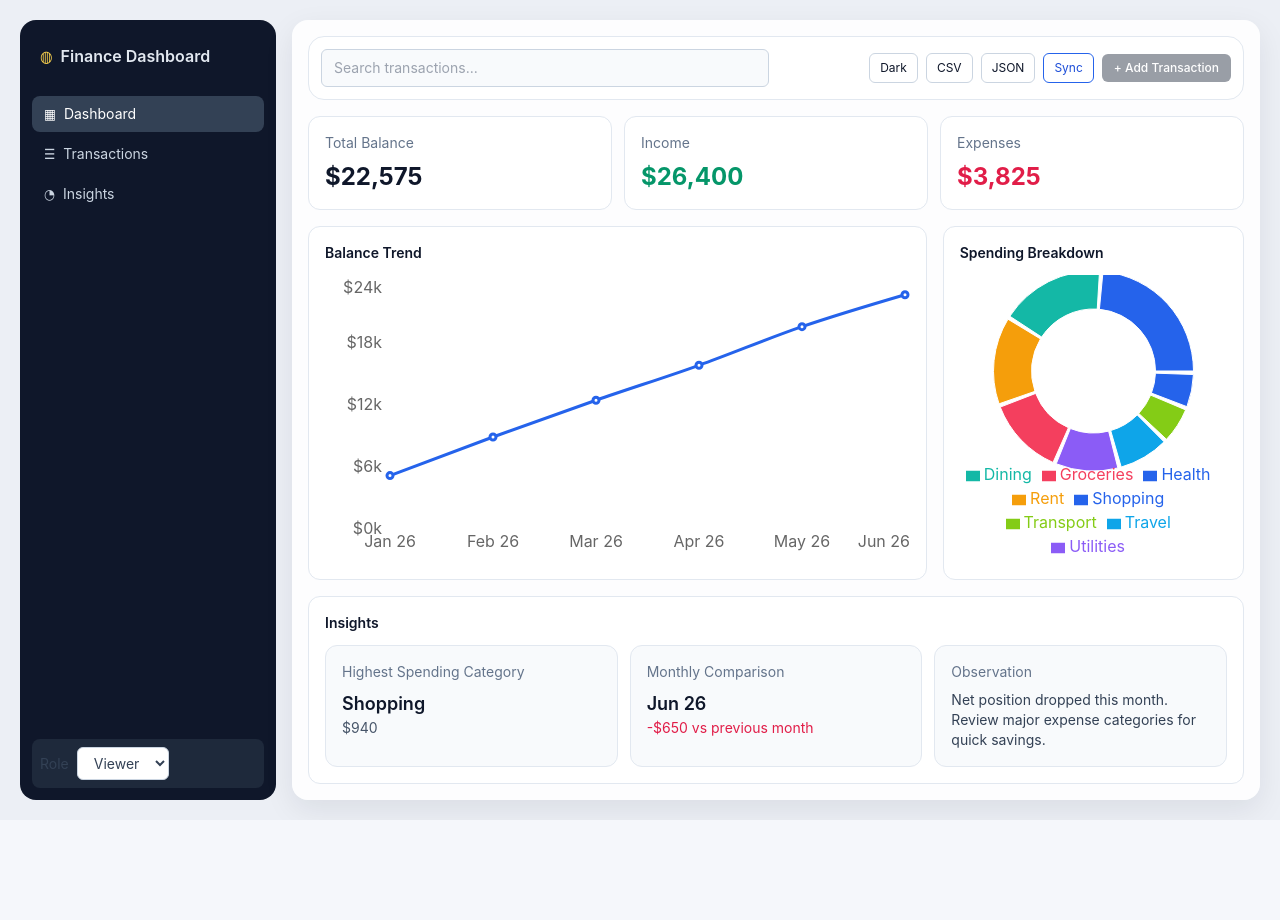
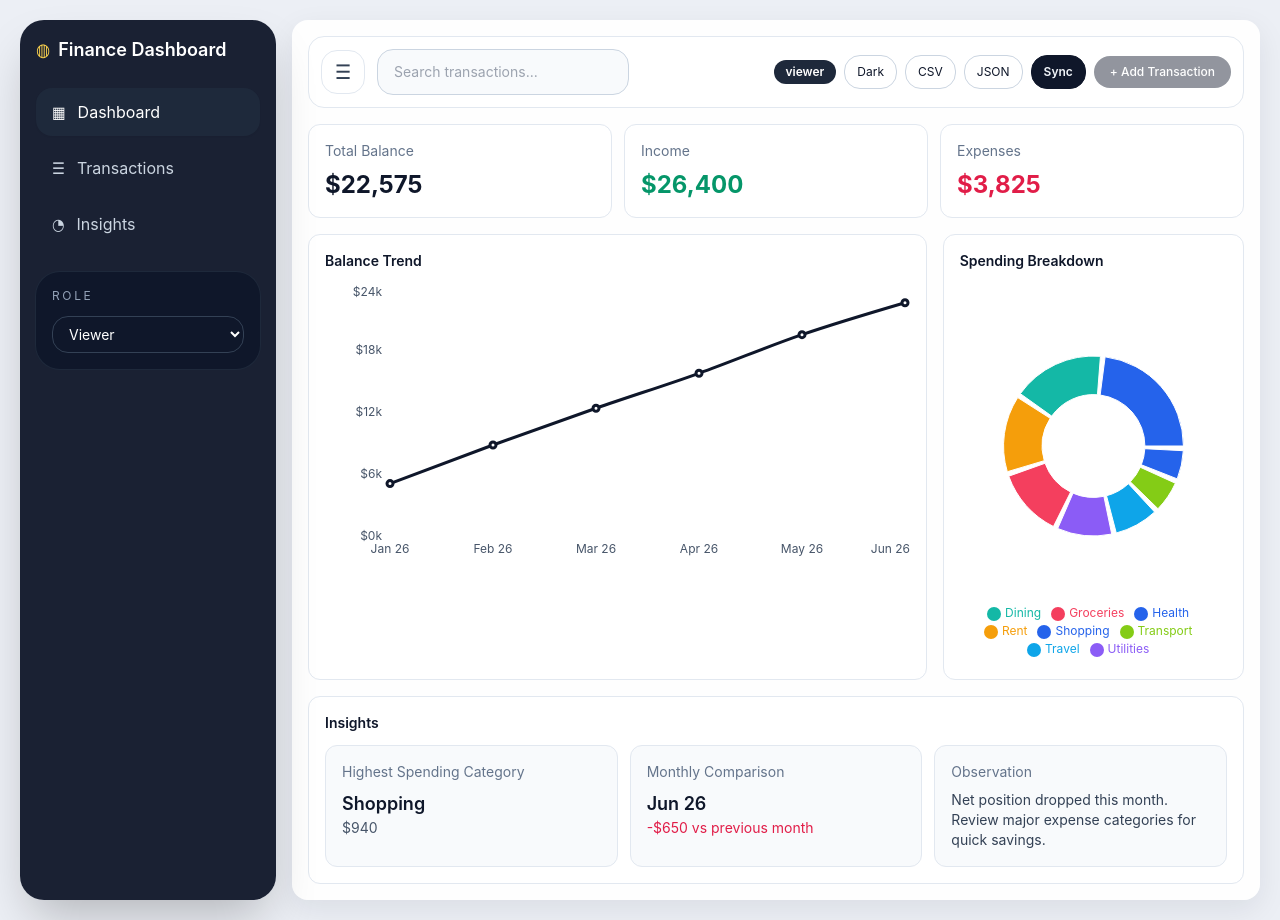
Before and after one commit to navneetsharma212006/Financial-Dashboard-UI, a React (Vite) app: page / in a window 1280 px wide. Before the commit the page ends 820 px from the top, so only its background shows below. Built offline with nearby package versions, Linux system fonts and the light colour scheme.

Commit message:
Updated transactions layout and fixed dashboard UI

```diff
--- a/src/App.jsx
+++ b/src/App.jsx
@@ -26,10 +26,21 @@ const App = () => {
   const [modalOpen, setModalOpen] = useState(false)
   const [editingTx, setEditingTx] = useState(null)
   const [activeView, setActiveView] = useState('dashboard')
+  const [sidebarOpen, setSidebarOpen] = useState(false)
+  const [sidebarCollapsed, setSidebarCollapsed] = useState(false)
 
   const openAddModal = () => {
     setEditingTx(null)
     setModalOpen(true)
+  }
+
+  const handleSidebarToggle = () => {
+    const isMobile = window.matchMedia('(max-width: 1023px)').matches
+    if (isMobile) {
+      setSidebarOpen((current) => !current)
+      return
+    }
+    setSidebarCollapsed((current) => !current)
   }
 
   const openEditModal = (item) => {
@@ -49,9 +60,15 @@ const App = () => {
 
   return (
     <main className="min-h-screen bg-[#eceff5] p-3 dark:bg-slate-950 sm:p-5">
-      <div className="mx-auto flex max-w-[1300px] flex-col gap-4 lg:flex-row">
-        <Sidebar activeView={activeView} onChangeView={setActiveView} />
-        <div className="min-w-0 flex-1 rounded-2xl bg-white/90 p-3 shadow-card dark:bg-slate-950 sm:p-4">
+      <div className="mx-auto flex w-full max-w-[1400px] gap-4 lg:flex-row">
+        <Sidebar
+          activeView={activeView}
+          onChangeView={setActiveView}
+          isOpen={sidebarOpen}
+          collapsed={sidebarCollapsed}
+          onClose={() => setSidebarOpen(false)}
+        />
+        <div className="min-w-0 flex-1 rounded-2xl bg-white/95 p-3 shadow-card transition duration-300 dark:bg-slate-950 sm:p-4">
           <Topbar
             searchQuery={searchQuery}
             onSearch={setSearchQuery}
@@ -63,6 +80,7 @@ const App = () => {
             syncStatus={syncStatus}
             onThemeToggle={() => setTheme(theme === 'dark' ? 'light' : 'dark')}
             theme={theme}
+            onMenuToggle={handleSidebarToggle}
           />
 
           {activeView === 'dashboard' && <DashboardView transactions={transactions} />}
--- a/src/components/common/RoleSwitcher.jsx
+++ b/src/components/common/RoleSwitcher.jsx
@@ -4,17 +4,14 @@ const RoleSwitcher = () => {
   const { role, setRole } = useFinance()
 
   return (
-    <label className="flex items-center gap-2 text-sm text-slate-700 dark:text-slate-200">
-      Role
     <select
       value={role}
       onChange={(e) => setRole(e.target.value)}
-        className="rounded-md border border-slate-300 bg-white px-3 py-1.5 text-sm outline-none ring-brand-500 focus:ring-2 dark:border-slate-600 dark:bg-slate-800 dark:text-slate-100"
+      className="w-full rounded-2xl border border-slate-700 bg-slate-900 px-3 py-2 text-sm text-white outline-none transition focus:border-slate-500 focus:ring-2 focus:ring-slate-500"
     >
       <option value="viewer">Viewer</option>
       <option value="admin">Admin</option>
     </select>
-    </label>
   )
 }
 
--- a/src/components/dashboard/BalanceTrendChart.jsx
+++ b/src/components/dashboard/BalanceTrendChart.jsx
@@ -1,23 +1,46 @@
 import { Line, LineChart, ResponsiveContainer, Tooltip, XAxis, YAxis } from 'recharts'
 import { getBalanceTrend } from '../../utils/analytics'
 import { formatCurrency } from '../../utils/formatters'
+import { useFinance } from '../../context/FinanceContext'
 import EmptyState from '../common/EmptyState'
 
 const BalanceTrendChart = ({ transactions }) => {
+  const { theme } = useFinance()
   const data = getBalanceTrend(transactions)
+  const lineColor = theme === 'dark' ? '#f8fafc' : '#0f172a'
 
   if (!data.length) {
     return <EmptyState title="No trend data yet" hint="Add transactions to see how your balance changes over time." />
   }
 
   return (
-    <div className="h-64 sm:h-72">
+    <div className="h-64 sm:h-72 min-w-0">
       <ResponsiveContainer width="100%" height="100%">
         <LineChart data={data}>
-          <XAxis dataKey="month" tickLine={false} axisLine={false} />
-          <YAxis tickFormatter={(v) => `$${Math.round(v / 1000)}k`} tickLine={false} axisLine={false} />
-          <Tooltip formatter={(value) => formatCurrency(value)} />
-          <Line type="monotone" dataKey="balance" stroke="#2563eb" strokeWidth={3} dot={{ r: 3 }} />
+          <XAxis
+            dataKey="month"
+            tickLine={false}
+            axisLine={false}
+            tick={{ fill: theme === 'dark' ? '#cbd5e1' : '#475569', fontSize: 12 }}
+          />
+          <YAxis
+            tickFormatter={(v) => `$${Math.round(v / 1000)}k`}
+            tickLine={false}
+            axisLine={false}
+            tick={{ fill: theme === 'dark' ? '#cbd5e1' : '#475569', fontSize: 12 }}
+          />
+          <Tooltip
+            formatter={(value) => formatCurrency(value)}
+            labelStyle={{ color: '#f8fafc', fontWeight: 600 }}
+            itemStyle={{ color: '#f8fafc' }}
+            contentStyle={{
+              backgroundColor: theme === 'dark' ? '#0f172a' : '#111827',
+              border: '1px solid rgba(148, 163, 184, 0.2)',
+              borderRadius: 12,
+              padding: '10px',
+            }}
+          />
+          <Line type="monotone" dataKey="balance" stroke={lineColor} strokeWidth={3} dot={{ r: 3 }} />
         </LineChart>
       </ResponsiveContainer>
     </div>
--- a/src/components/dashboard/SpendingBreakdownChart.jsx
+++ b/src/components/dashboard/SpendingBreakdownChart.jsx
@@ -9,20 +9,41 @@ const SpendingBreakdownChart = ({ transactions }) => {
   const data = getCategorySpending(transactions)
 
   if (!data.length) {
-    return <EmptyState title="No expense categories yet" hint="Expense transactions will appear here as a category split." />
+    return (
+      <EmptyState
+        title="No expense categories yet"
+        hint="Expense transactions will appear here as a category split."
+      />
+    )
   }
 
   return (
-    <div className="h-64 sm:h-72">
+    <div className="w-full h-[260px] sm:h-[320px] md:h-[380px]">
       <ResponsiveContainer width="100%" height="100%">
         <PieChart>
-          <Pie data={data} dataKey="value" nameKey="name" innerRadius={62} outerRadius={100} paddingAngle={2}>
+          <Pie
+            data={data}
+            dataKey="value"
+            nameKey="name"
+            cx="50%"
+            cy="50%"
+            innerRadius="40%"
+            outerRadius="70%"
+            paddingAngle={3}
+          >
             {data.map((entry, idx) => (
               <Cell key={entry.name} fill={COLORS[idx % COLORS.length]} />
             ))}
           </Pie>
+
           <Tooltip formatter={(value) => formatCurrency(value)} />
-          <Legend />
+
+          <Legend
+            verticalAlign="bottom"
+            align="center"
+            iconType="circle"
+            wrapperStyle={{ fontSize: "12px" }}
+          />
         </PieChart>
       </ResponsiveContainer>
     </div>
--- a/src/components/layout/Sidebar.jsx
+++ b/src/components/layout/Sidebar.jsx
@@ -1,3 +1,4 @@
+import { useFinance } from '../../context/FinanceContext'
 import RoleSwitcher from '../common/RoleSwitcher'
 
 const NAV_ITEMS = [
@@ -6,36 +7,81 @@ const NAV_ITEMS = [
   { key: 'insights', label: 'Insights', icon: '◔' },
 ]
 
-const Sidebar = ({ activeView, onChangeView }) => {
+const Sidebar = ({ activeView, onChangeView, isOpen, onClose, collapsed }) => {
+  const showLabels = !collapsed
+
   return (
-    <aside className="flex w-full flex-col rounded-2xl bg-slate-900 p-3 text-slate-200 lg:min-h-[85vh] lg:w-64">
-      <div className="flex items-center gap-2 px-2 py-3 text-base font-semibold">
+    <>
+      <div
+        className={`fixed inset-0 z-30 bg-slate-950/40 transition-opacity duration-300 lg:hidden ${
+          isOpen ? 'pointer-events-auto opacity-100' : 'pointer-events-none opacity-0'
+        }`}
+        onClick={onClose}
+      />
+
+      <aside
+        className={`fixed inset-y-0 left-0 z-40 overflow-y-auto rounded-r-3xl border-r border-slate-800 bg-slate-950/95 p-4 text-slate-100 shadow-2xl transition-all duration-300 ${
+          isOpen ? 'w-72 translate-x-0' : '-translate-x-full w-72'
+        } lg:static lg:translate-x-0 ${
+          collapsed ? 'lg:w-20 lg:px-2' : 'lg:w-64 lg:px-4'
+        } lg:h-auto lg:rounded-3xl lg:border-0 lg:bg-slate-900/95`}
+      >
+        {/* Header */}
+        <div className="flex items-center justify-between gap-3">
+          <div className={`flex items-center gap-2 text-lg font-semibold text-white ${collapsed ? 'justify-center w-full' : ''}`}>
             <span className="text-amber-300">◍</span>
-        <span>Finance Dashboard</span>
+            <span className={`${showLabels ? 'block' : 'hidden lg:block'}`}>
+              Finance Dashboard
+            </span>
           </div>
 
-      <nav className="mt-4 flex flex-col gap-1">
+          <button
+            type="button"
+            onClick={onClose}
+            className="rounded-xl bg-slate-800 p-2 text-slate-200 transition hover:bg-slate-700 lg:hidden"
+          >
+            <span className="text-lg">×</span>
+          </button>
+        </div>
+
+        {/* Navigation */}
+        <nav className={`mt-6 flex flex-col gap-2 ${collapsed ? 'items-center' : ''}`}>
           {NAV_ITEMS.map((item) => (
             <button
               key={item.key}
               type="button"
-            onClick={() => onChangeView(item.key)}
-            className={`flex items-center gap-2 rounded-lg px-3 py-2 text-left text-sm transition ${
-              activeView === item.key ? 'bg-slate-700 text-white' : 'text-slate-300 hover:bg-slate-800'
+              onClick={() => {
+                onChangeView(item.key)
+                onClose()
+              }}
+              className={`flex items-center rounded-2xl transition duration-200 ${
+                showLabels ? 'justify-start gap-3 px-4 py-3' : 'justify-center px-3 py-3'
+              } ${
+                activeView === item.key
+                  ? 'bg-slate-800 text-white shadow-sm'
+                  : 'text-slate-300 hover:bg-slate-800 hover:text-white'
               }`}
             >
-            <span>{item.icon}</span>
+              <span className="text-base">{item.icon}</span>
+              <span className={`${showLabels ? 'inline' : 'hidden'}`}>
                 {item.label}
+              </span>
             </button>
           ))}
         </nav>
 
-      <div className="mt-6 lg:mt-auto">
-        <div className="rounded-lg bg-slate-800 p-2">
+        {/* Role Section */}
+        {showLabels && (
+          <div className="mt-6 rounded-3xl bg-slate-900 p-4 ring-1 ring-slate-800">
+            <p className="mb-3 text-xs uppercase tracking-[0.22em] text-slate-400">
+              Role
+            </p>
+
             <RoleSwitcher />
           </div>
-      </div>
+        )}
       </aside>
+    </>
   )
 }
 
--- a/src/components/layout/Topbar.jsx
+++ b/src/components/layout/Topbar.jsx
@@ -9,44 +9,61 @@ const Topbar = ({
   syncStatus,
   onThemeToggle,
   theme,
+  onMenuToggle,
 }) => {
   return (
     <header className="mb-4 rounded-2xl border border-slate-200 bg-white p-3 dark:border-slate-700 dark:bg-slate-900">
-      <div className="flex flex-col gap-3 md:flex-row md:items-center md:justify-between">
+      <div className="flex flex-col gap-4 md:flex-row md:items-center md:justify-between">
+        <div className="flex items-center gap-3">
+          <button
+            type="button"
+            onClick={onMenuToggle}
+            className="inline-flex h-11 w-11 items-center justify-center rounded-2xl border border-slate-200 bg-white text-slate-700 transition hover:border-slate-300 hover:bg-slate-50 focus:outline-none focus:ring-2 focus:ring-slate-500 dark:border-slate-700 dark:bg-slate-900 dark:text-slate-100"
+          >
+            <span className="text-xl">☰</span>
+            <span className="sr-only">Toggle sidebar</span>
+          </button>
+
+          <div className="min-w-0 flex-1">
             <input
               type="search"
               value={searchQuery}
               onChange={(e) => onSearch(e.target.value)}
               placeholder="Search transactions..."
-          className="w-full rounded-md border border-slate-300 bg-slate-50 px-3 py-2 text-sm outline-none ring-brand-500 focus:ring-2 dark:border-slate-600 dark:bg-slate-800 dark:text-slate-100 md:max-w-md"
+              className="w-full rounded-2xl border border-slate-300 bg-slate-50 px-4 py-3 text-sm outline-none ring-slate-500 transition focus:border-slate-500 focus:ring-2 dark:border-slate-600 dark:bg-slate-800 dark:text-slate-100"
             />
+          </div>
+        </div>
 
         <div className="flex flex-wrap items-center gap-2">
+          <span className="hidden rounded-full bg-slate-800 px-3 py-1 text-xs font-semibold text-white sm:inline-flex">
+            {role}
+          </span>
           <button
             type="button"
             onClick={onThemeToggle}
-            className="rounded-md border border-slate-300 px-2.5 py-1.5 text-xs dark:border-slate-600 dark:text-slate-200"
+            className="rounded-2xl border border-slate-300 px-3 py-2 text-xs dark:border-slate-600 dark:text-slate-200"
           >
             {theme === 'dark' ? 'Light' : 'Dark'}
           </button>
           <button
             type="button"
             onClick={onExportCSV}
-            className="rounded-md border border-slate-300 px-2.5 py-1.5 text-xs dark:border-slate-600 dark:text-slate-200"
+            className="rounded-2xl border border-slate-300 px-3 py-2 text-xs dark:border-slate-600 dark:text-slate-200"
           >
             CSV
           </button>
           <button
             type="button"
             onClick={onExportJSON}
-            className="rounded-md border border-slate-300 px-2.5 py-1.5 text-xs dark:border-slate-600 dark:text-slate-200"
+            className="rounded-2xl border border-slate-300 px-3 py-2 text-xs dark:border-slate-600 dark:text-slate-200"
           >
             JSON
           </button>
           <button
             type="button"
             onClick={onMockSync}
-            className="rounded-md border border-brand-500 px-2.5 py-1.5 text-xs text-brand-600"
+            className="rounded-2xl border border-slate-900 bg-slate-900 px-3 py-2 text-xs font-semibold text-slate-100 transition hover:bg-slate-800 dark:border-slate-200 dark:bg-slate-200 dark:text-slate-950"
           >
             {syncStatus === 'syncing' ? 'Syncing...' : 'Sync'}
           </button>
@@ -54,7 +71,7 @@ const Topbar = ({
             type="button"
             disabled={role !== 'admin'}
             onClick={onAdd}
-            className="rounded-md bg-slate-800 px-3 py-1.5 text-xs font-medium text-white disabled:cursor-not-allowed disabled:opacity-45"
+            className="rounded-2xl bg-slate-900 px-4 py-2 text-xs font-medium text-white disabled:cursor-not-allowed disabled:opacity-45"
           >
             + Add Transaction
           </button>
--- a/src/components/transactions/TransactionFormModal.jsx
+++ b/src/components/transactions/TransactionFormModal.jsx
@@ -78,7 +78,7 @@ const TransactionFormModal = ({ open, onClose, onSubmit, initialValue, categorie
           <button type="button" onClick={onClose} className="rounded-md border border-slate-300 px-3 py-2 text-sm dark:border-slate-600 dark:text-slate-200">
             Cancel
           </button>
-          <button type="submit" className="rounded-md bg-brand-600 px-3 py-2 text-sm font-medium text-white">
+          <button type="submit" className="rounded-md bg-slate-900 px-3 py-2 text-sm font-medium text-white transition hover:bg-slate-800 dark:bg-slate-100 dark:text-slate-950 dark:hover:bg-slate-200">
             Save
           </button>
         </div>
--- a/src/components/transactions/TransactionsToolbar.jsx
+++ b/src/components/transactions/TransactionsToolbar.jsx
@@ -10,13 +10,13 @@ const TransactionsToolbar = () => {
         value={searchQuery}
         onChange={(e) => setSearchQuery(e.target.value)}
         placeholder="Search category, note or amount"
-        className="rounded-md border border-slate-300 bg-white px-3 py-2 text-sm outline-none ring-brand-500 focus:ring-2 dark:border-slate-600 dark:bg-slate-800 dark:text-slate-100"
+        className="rounded-md border border-slate-300 bg-white px-3 py-2 text-sm outline-none ring-slate-500 focus:ring-2 dark:border-slate-600 dark:bg-slate-800 dark:text-slate-100"
       />
 
       <select
         value={filters.type}
         onChange={(e) => setFilters({ type: e.target.value })}
-        className="rounded-md border border-slate-300 bg-white px-3 py-2 text-sm outline-none ring-brand-500 focus:ring-2 dark:border-slate-600 dark:bg-slate-800 dark:text-slate-100"
+        className="rounded-md border border-slate-300 bg-white px-3 py-2 text-sm outline-none ring-slate-500 focus:ring-2 dark:border-slate-600 dark:bg-slate-800 dark:text-slate-100"
       >
         <option value="all">All Types</option>
         <option value="income">Income</option>
@@ -26,7 +26,7 @@ const TransactionsToolbar = () => {
       <select
         value={filters.category}
         onChange={(e) => setFilters({ category: e.target.value })}
-        className="rounded-md border border-slate-300 bg-white px-3 py-2 text-sm outline-none ring-brand-500 focus:ring-2 dark:border-slate-600 dark:bg-slate-800 dark:text-slate-100"
+        className="rounded-md border border-slate-300 bg-white px-3 py-2 text-sm outline-none ring-slate-500 focus:ring-2 dark:border-slate-600 dark:bg-slate-800 dark:text-slate-100"
       >
         <option value="all">All Categories</option>
         {categories.map((category) => (
@@ -39,7 +39,7 @@ const TransactionsToolbar = () => {
       <select
         value={filters.sortBy}
         onChange={(e) => setFilters({ sortBy: e.target.value })}
-        className="rounded-md border border-slate-300 bg-white px-3 py-2 text-sm outline-none ring-brand-500 focus:ring-2 dark:border-slate-600 dark:bg-slate-800 dark:text-slate-100"
+        className="rounded-md border border-slate-300 bg-white px-3 py-2 text-sm outline-none ring-slate-500 focus:ring-2 dark:border-slate-600 dark:bg-slate-800 dark:text-slate-100"
       >
         <option value="date_desc">Date (Newest)</option>
         <option value="date_asc">Date (Oldest)</option>
--- a/src/components/views/InsightsView.jsx
+++ b/src/components/views/InsightsView.jsx
@@ -37,7 +37,7 @@ const InsightsView = ({ transactions, onAdd, canAdd }) => {
                   <span className="font-semibold text-slate-700 dark:text-slate-200">{formatCurrency(item.value)}</span>
                 </div>
                 <div className="h-2 rounded-full bg-slate-200 dark:bg-slate-700">
-                  <div className="h-2 rounded-full bg-brand-500" style={{ width: `${Math.min(100, item.value / 200)}%` }} />
+                  <div className="h-2 rounded-full bg-slate-500 dark:bg-slate-300" style={{ width: `${Math.min(100, item.value / 200)}%` }} />
                 </div>
               </div>
             ))}
--- a/src/index.css
+++ b/src/index.css
@@ -2,17 +2,34 @@
 @tailwind components;
 @tailwind utilities;
 
+html {
+  scroll-behavior: smooth;
+}
+
 body {
   margin: 0;
+  min-height: 100vh;
   font-family: Inter, 'Segoe UI', Tahoma, Geneva, Verdana, sans-serif;
-  background: #f5f7fb;
+  background: radial-gradient(circle at top, rgba(37, 99, 235, 0.12), transparent 22%), #eef2ff;
   color: #0f172a;
+  -webkit-font-smoothing: antialiased;
+  -moz-osx-font-smoothing: grayscale;
+}
+
+.dark body {
+  background: #020617;
+  color: #f8fafc;
 }
 
 * {
   box-sizing: border-box;
 }
 
+::selection {
+  background: rgba(37, 99, 235, 0.18);
+  color: #1e3a8a;
+}
+
 #root {
   min-height: 100vh;
 }
```
Lines whose indentation alone changed are shown as unchanged.
